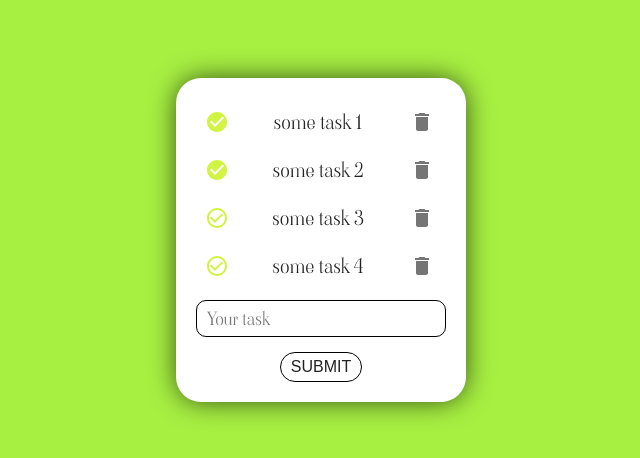
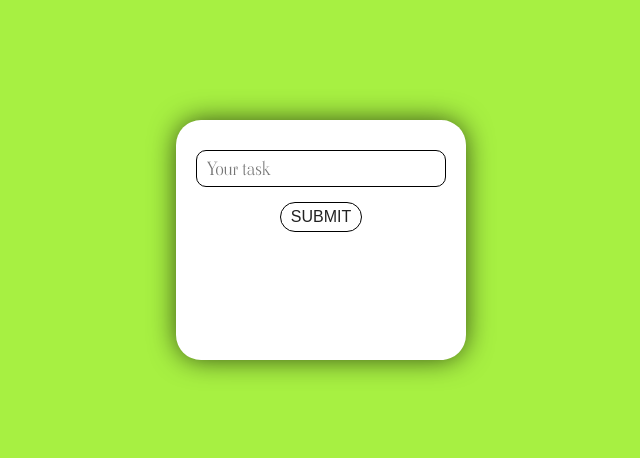
Before and after one commit to DenisKostyukov/todo-react, a React (Create React App) app: page / in a window 1280 px wide. Shown: the part 160-618 px from the top of the page, without its empty margins (319-959 px from the left). Built offline with nearby package versions, Linux system fonts and the light colour scheme.

Commit message:
add todo to localeStorage

```diff
--- a/src/components/Todo/TodoList/index.jsx
+++ b/src/components/Todo/TodoList/index.jsx
@@ -9,15 +9,13 @@ function TodoList (props) {
         isCompleted: item.id === id ? !item.isCompleted : item.isCompleted,
       }))
     );
-
   };
   const deleteTask = task => {
-    setTodo(
-      todo.filter(item => item !== task
-      )
-    );
+    setTodo(todo.filter(item => item !== task));
   };
-  const getTodo = todo.map(todoItem => {
+  const getTodo = () => {
+    if(todo){
+      return todo.map(todoItem => {
         return (
           <TodoItem
             key={todoItem.id}
@@ -27,9 +25,12 @@ function TodoList (props) {
           />
         );
       });
+    }
+
+  };
   return (
     <>
-      <ul>{getTodo}</ul>
+      <ul>{getTodo()}</ul>
     </>
   );
 }
--- a/src/components/Todo/index.jsx
+++ b/src/components/Todo/index.jsx
@@ -1,4 +1,4 @@
-import React, { useState} from 'react';
+import React, { useState, useEffect} from 'react';
 import NewTaskForm from './NewTaskForm';
 import TodoList from './TodoList';
 import style from './Todo.module.sass';
@@ -25,7 +25,7 @@ const todosArray = [
   },
 ];
 function Todo () {
-  const [todo, setTodo] = useState(todosArray);
+  const [todo, setTodo] = useState(JSON.parse(localStorage.getItem("todo list")));
   const addTask = task => {
     const newTodoArray = [...todo];
     const lastId = newTodoArray.reduce(
@@ -35,7 +35,9 @@ function Todo () {
     newTodoArray.push({ task, id: lastId + 1, isCompleted: false });
     setTodo(newTodoArray);
   };
-
+  useEffect(()=>{
+    localStorage.setItem('todo list', JSON.stringify(todo))
+  },[todo])
   return (
     <>
       <div className={style.container}>
```
Lines whose indentation alone changed are shown as unchanged.
